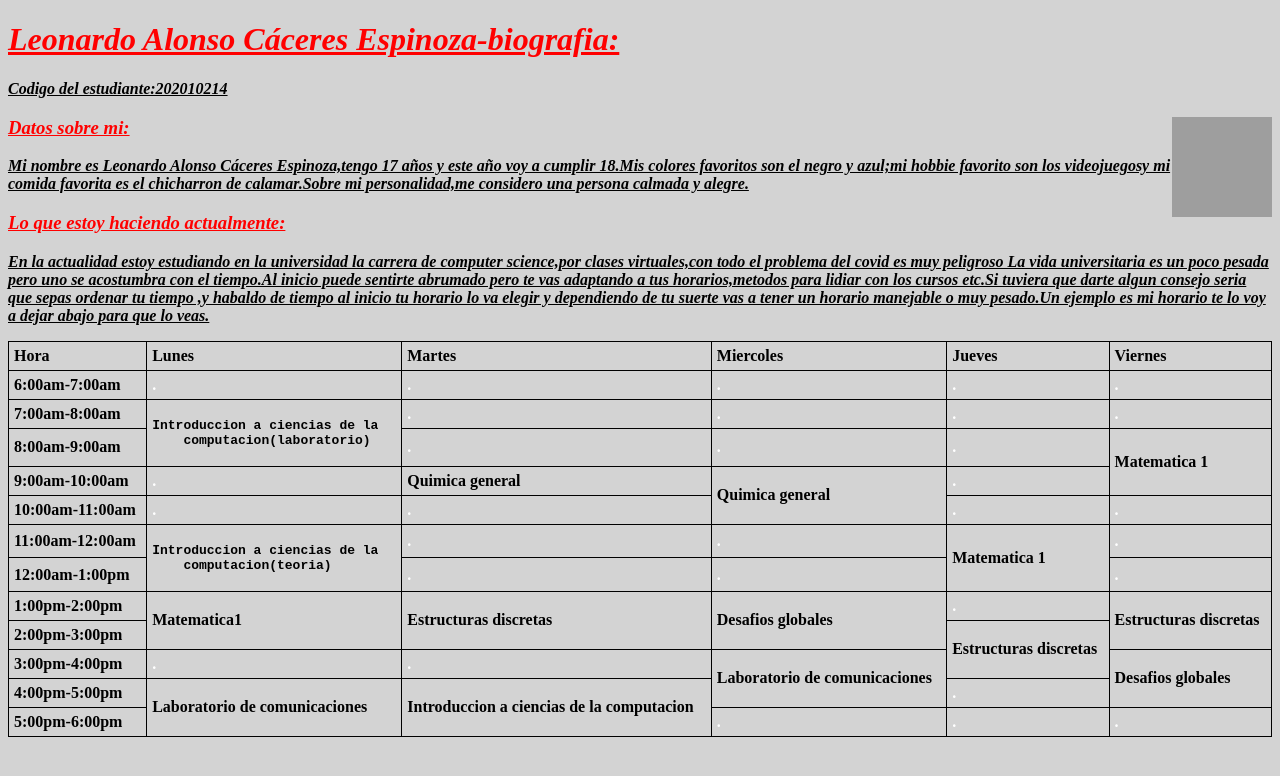
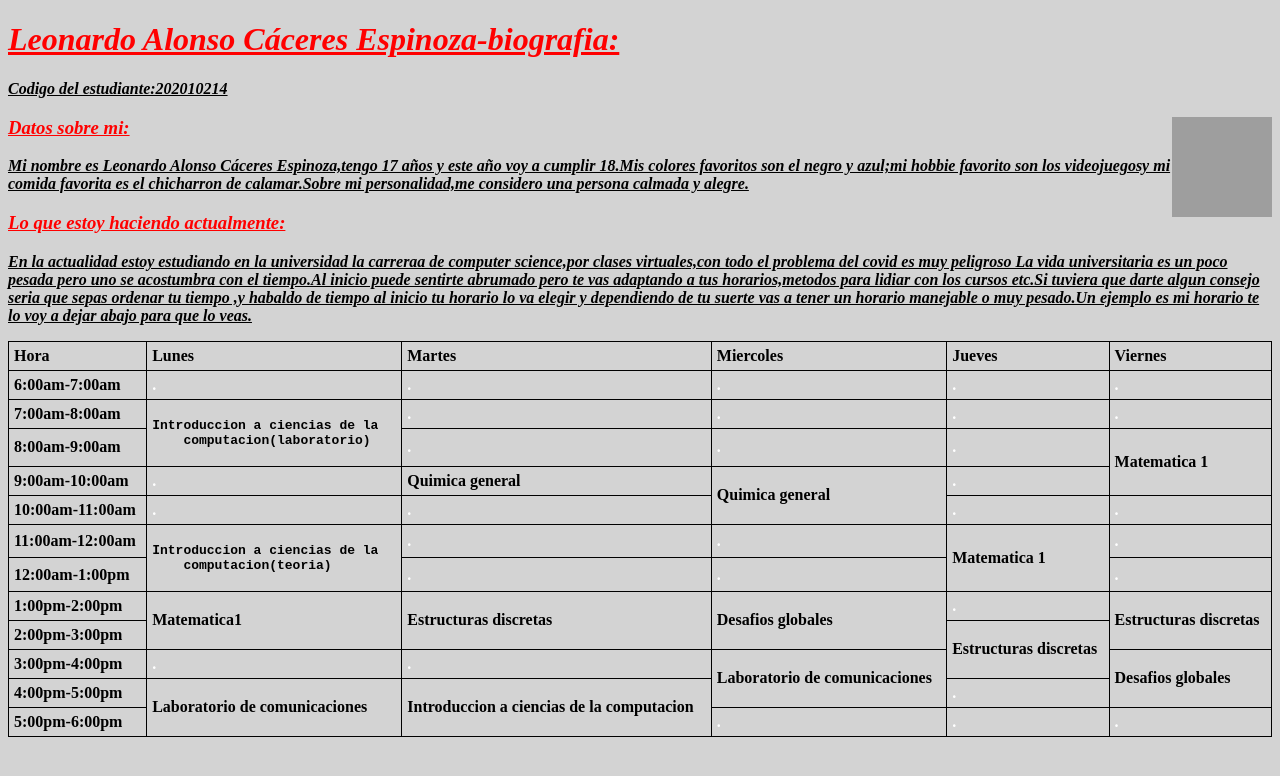
Before and after one commit to leonardoalonsocaceresespinoza/LeonardoAlonsoC-ceresEspinoza, a plain HTML site: page index.html in a window 1280 px wide. Drawn offline with Linux system fonts and the light colour scheme; grey boxes are pictures that could not be loaded.

Commit message:
Update index.html

```diff
--- a/index.html
+++ b/index.html
@@ -33,7 +33,7 @@ th, td {
  <p><strong><u><i>Mi nombre es Leonardo Alonso Cáceres 	Espinoza,tengo 17 años y este año voy a cumplir 18.Mis colores favoritos son el negro y azul;mi hobbie favorito son los videojuegosy mi comida favorita es el chicharron de calamar.Sobre mi personalidad,me considero una persona calmada y alegre. </i></u></strong></p>
 
 <h3 style="color:red"><strong><u><i> Lo que estoy haciendo actualmente:</i></u></strong></h3>
-<p><strong><u><i> En la actualidad estoy estudiando en la universidad la carrera de computer science,por clases virtuales,con todo el problema del covid es muy peligroso La vida universitaria es un poco pesada pero uno se acostumbra con el tiempo.Al inicio puede sentirte abrumado pero te vas adaptando a tus horarios,metodos para lidiar con los cursos etc.Si tuviera que darte algun consejo seria que sepas ordenar tu tiempo ,y habaldo de tiempo al inicio tu horario lo va elegir y dependiendo de tu suerte vas a tener un horario manejable o muy pesado.Un ejemplo es mi horario te lo voy a dejar abajo para que lo veas.</i></u></strong></p>
+<p><strong><u><i> En la actualidad estoy estudiando en la universidad la carreraa de computer science,por clases virtuales,con todo el problema del covid es muy peligroso La vida universitaria es un poco pesada pero uno se acostumbra con el tiempo.Al inicio puede sentirte abrumado pero te vas adaptando a tus horarios,metodos para lidiar con los cursos etc.Si tuviera que darte algun consejo seria que sepas ordenar tu tiempo ,y habaldo de tiempo al inicio tu horario lo va elegir y dependiendo de tu suerte vas a tener un horario manejable o muy pesado.Un ejemplo es mi horario te lo voy a dejar abajo para que lo veas.</i></u></strong></p>
 
 <table style="width:100%">
   <tr>
```
